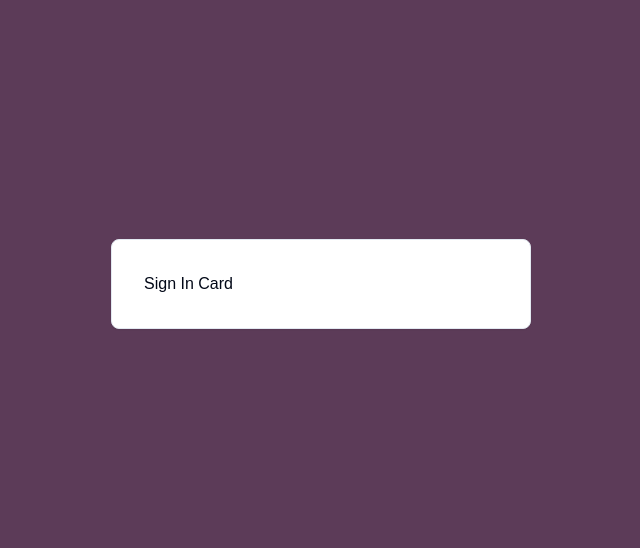
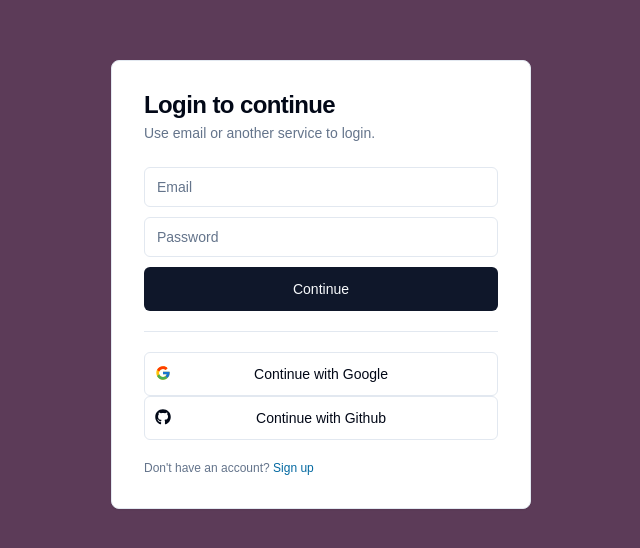
Before and after one commit to shadman-ahmed27/TeamChat-app, a Next.js app in the folder client/: page / in a window 1280 px wide. Shown: the part 116-664 px from the top of the page, without its empty margins (319-959 px from the left). Built offline with nearby package versions, Linux system fonts and the light colour scheme.

Commit message:
Feat: Created the sign in card for the auth page

```diff
--- a/client/src/features/auth/components/sign-in-card.tsx
+++ b/client/src/features/auth/components/sign-in-card.tsx
@@ -1,7 +1,80 @@
-import { Card } from "@/components/ui/card";
+import { FcGoogle } from "react-icons/fc";
+import { FaGithub } from "react-icons/fa";
+import { Button } from "@/components/ui/button";
+import {
+  Card,
+  CardContent,
+  CardDescription,
+  CardHeader,
+  CardTitle,
+} from "@/components/ui/card";
+import { Input } from "@/components/ui/input";
+import { Separator } from "@/components/ui/separator";
 
 const SignInCard = () => {
-  return <Card className="w-full h-full p-8">Sign In Card</Card>;
+  return (
+    <Card className="w-full h-full p-8">
+      <CardHeader className="px-0 pt-0">
+        <CardTitle>Login to continue</CardTitle>
+        <CardDescription>
+          Use email or another service to login.
+        </CardDescription>
+      </CardHeader>
+
+      <CardContent className="space-y-5 px-0 pb-0">
+        <form className="space-y-2.5">
+          <Input
+            disabled={false}
+            value={""}
+            onChange={() => {}}
+            placeholder="Email"
+            type="email"
+            required
+          />
+          <Input
+            disabled={false}
+            value={""}
+            onChange={() => {}}
+            placeholder="Password"
+            type="password"
+            required
+          />
+          <Button type="submit" className="w-full" size={"lg"} disabled={false}>
+            Continue
+          </Button>
+        </form>
+        <Separator />
+        <div>
+          <Button
+            disabled={false}
+            onClick={() => {}}
+            variant={"outline"}
+            size={"lg"}
+            className="w-full relative"
+          >
+            <FcGoogle className="absolute top-3 left-2.5" />
+            Continue with Google
+          </Button>
+          <Button
+            disabled={false}
+            onClick={() => {}}
+            variant={"outline"}
+            size={"lg"}
+            className="w-full relative"
+          >
+            <FaGithub className="absolute top-3 left-2.5" />
+            Continue with Github
+          </Button>
+        </div>
+        <p className="text-xs text-muted-foreground">
+          Don&apos;t have an account?{" "}
+          <span className="text-sky-700 hover:underline cursor-pointer">
+            Sign up
+          </span>
+        </p>
+      </CardContent>
+    </Card>
+  );
 };
 
 export default SignInCard;
```
